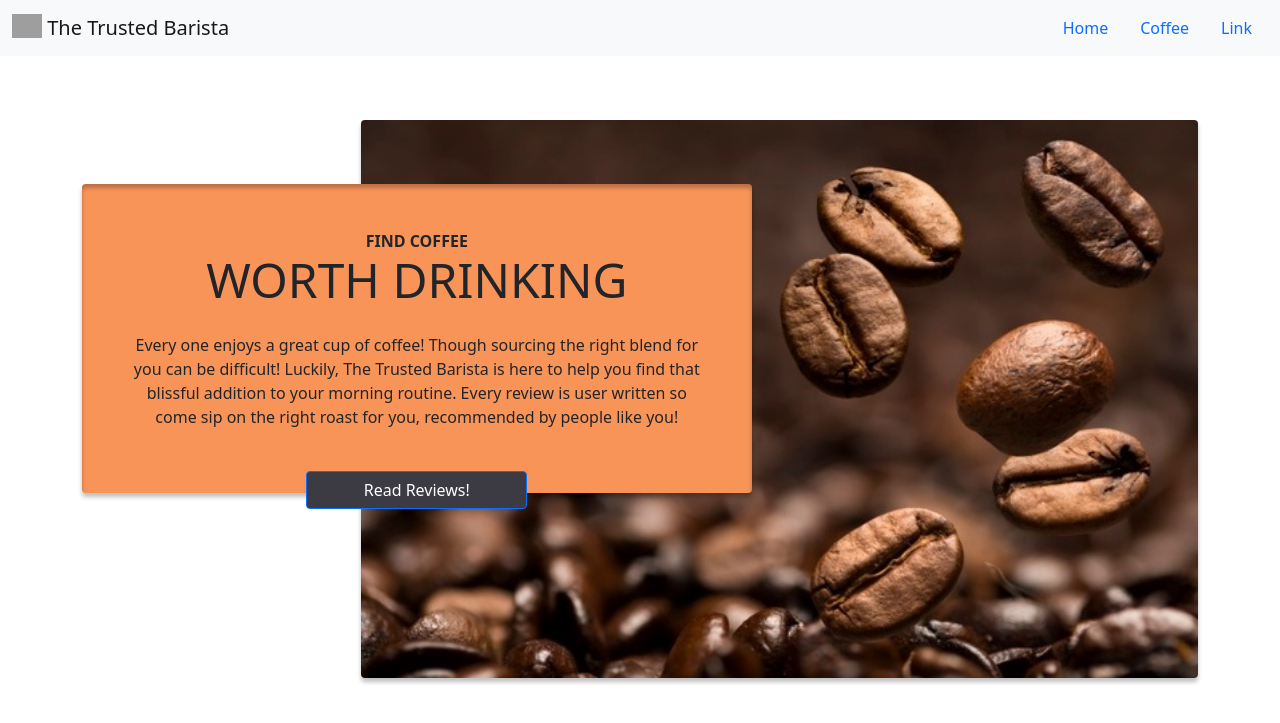
After one commit to LogisticBravo/Milestone-Project-3, a Flask app: page /home in a window 1280 px wide. The commit adds this page. Shown: the top 723 px of the page. Run offline with Flask 2, Linux system fonts and the light colour scheme; some libraries are stand-ins or nearby versions; grey boxes are pictures that could not be loaded.

Commit message:
Add index.html to templates. Update associated links to base.html

```diff
--- a/app.py
+++ b/app.py
@@ -24,6 +24,11 @@ def get_beans():
     return render_template("coffee.html", beans=beans)
 
 
+@app.route("/home")
+def home():
+    return render_template("index.html")
+
+
 if __name__ == "__main__":
     app.run(host=os.environ.get("IP"),
             port=int(os.environ.get("PORT")),
--- a/templates/base.html
+++ b/templates/base.html
@@ -26,10 +26,10 @@
                 </a>
                 <ul class="nav justify-content-end">
                     <li class="nav-item">
-                        <a class="nav-link active" aria-current="page" href="#">Active</a>
+                        <a class="nav-link active" aria-current="page" href="{{ url_for('home') }}">Home</a>
                     </li>
                     <li class="nav-item">
-                        <a class="nav-link" href="#">Link</a>
+                        <a class="nav-link" href="{{ url_for('get_beans') }}">Coffee</a>
                     </li>
                     <li class="nav-item">
                         <a class="nav-link" href="#">Link</a>
@@ -55,6 +55,7 @@
 
     <script src="https://cdnjs.cloudflare.com/ajax/libs/popper.js/2.5.4/umd/popper.min.js"></script>
     <script src="https://cdnjs.cloudflare.com/ajax/libs/twitter-bootstrap/5.0.0-beta1/js/bootstrap.min.js"></script>
+    <script src="{{ url_for('static', filename='js/script.js') }}"></script>
 </body>
 
 </html>
--- /dev/null
+++ b/templates/index.html
@@ -0,0 +1,23 @@
+{% extends "base.html" %}
+{% block content %}
+
+<section class="page-section clearfix">
+    <div class="container mt-5">
+        <div class="callout">
+            <img class="hero-img img-fluid mb-3 rounded" src="{{ url_for('static', filename='assets/img/coffee_beans_hero.jpeg') }}" alt="..." />
+            <div class="callout-text text-center p-5 rounded">
+                <h2 class="section-heading mb-4">
+                    <span class="section-heading-upper">Find Coffee</span>
+                    <span class="section-heading-lower">Worth Drinking</span>
+                </h2>
+                <p class="mb-3">Every one enjoys a great cup of coffee! Though sourcing the right blend for you can be
+                    difficult! Luckily, The Trusted Barista is here to help you find that blissful addition to your
+                    morning routine. Every review is user written so come sip on the right roast for you, recommended by
+                    people like you!</p>
+                <div class="callout-button mx-auto"><a class="btn btn-primary" href="#">Read Reviews!</a></div>
+            </div>
+        </div>
+    </div>
+</section>
+
+{% endblock %}
```
